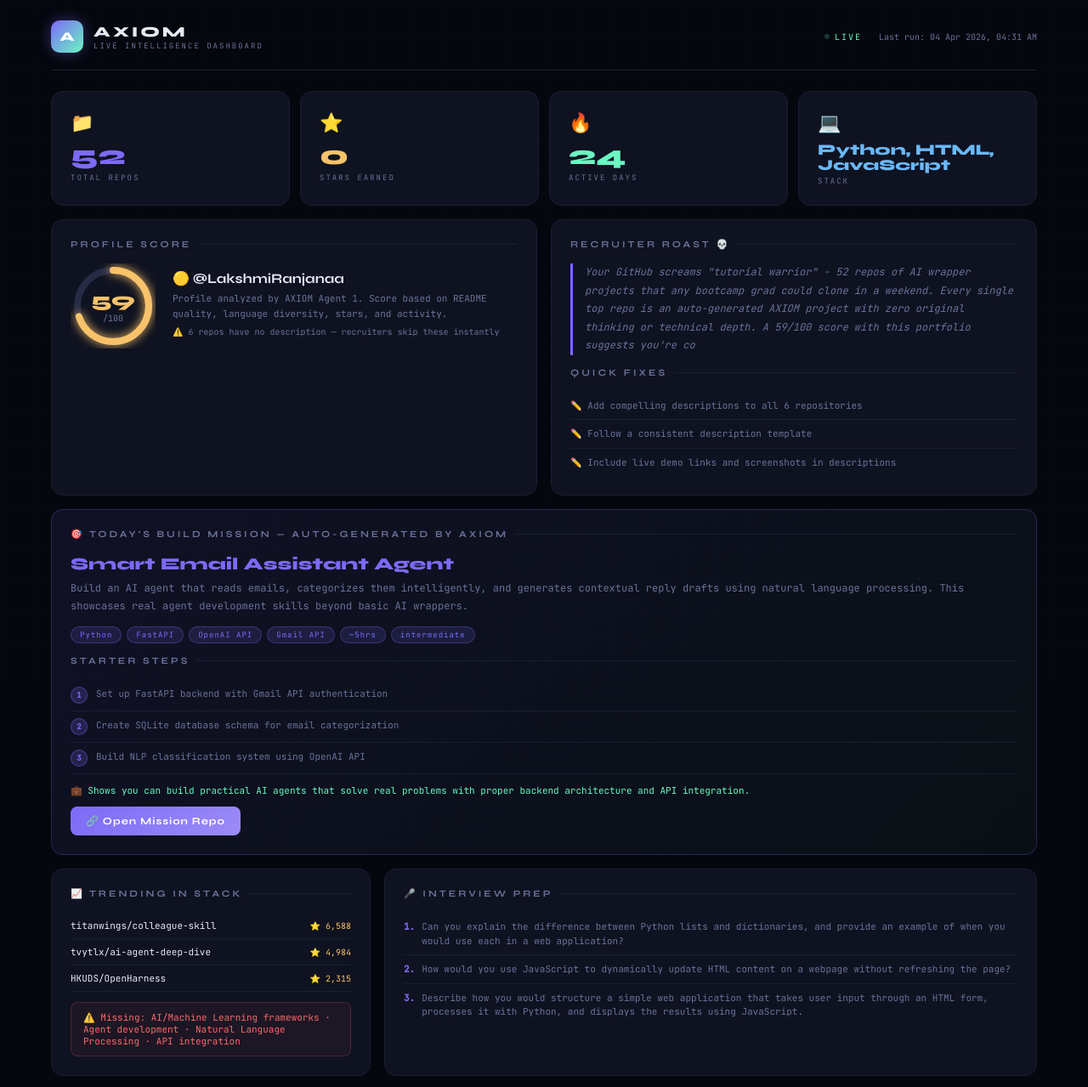
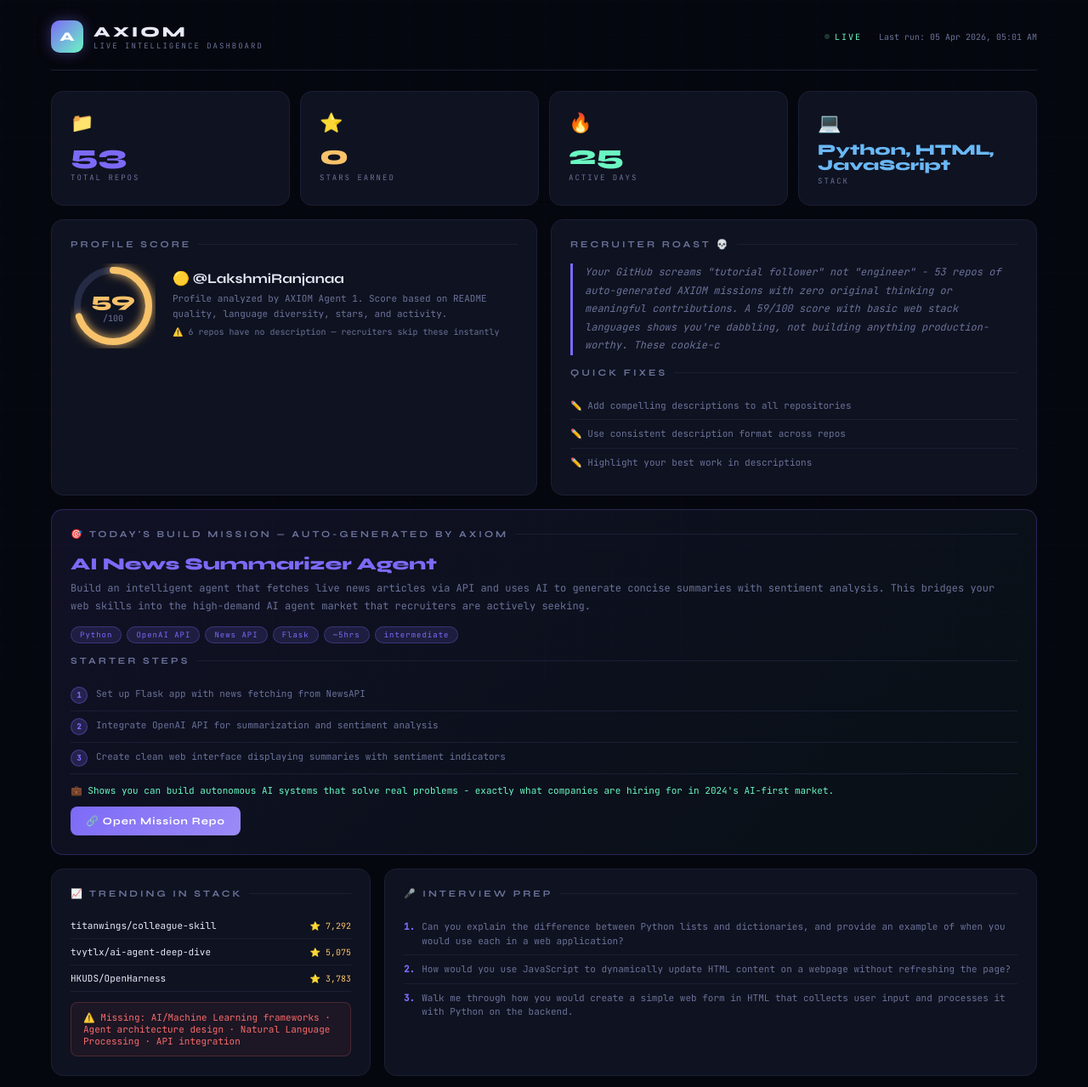
Before and after one commit to LakshmiRanjanaa/axiom, a plain HTML site: page docs/index.html in a window 1280 px wide. Shown: the top 1279 px of the page at 85% size. Drawn offline with Linux system fonts and the light colour scheme.

Commit message:
🤖 AXIOM: Update live dashboard

```diff
--- a/docs/index.html
+++ b/docs/index.html
@@ -75,7 +75,7 @@ footer{text-align:center;padding:24px 0;font-size:10px;color:var(--m);letter-spa
   </div>
   <div style="display:flex;align-items:center;gap:20px;flex-wrap:wrap;">
     <div class="live"><div class="dot"></div>LIVE</div>
-    <div class="last-run">Last run: 04 Apr 2026, 04:31 AM</div>
+    <div class="last-run">Last run: 05 Apr 2026, 05:01 AM</div>
   </div>
 </header>
 
@@ -83,7 +83,7 @@ footer{text-align:center;padding:24px 0;font-size:10px;color:var(--m);letter-spa
 <div class="grid4">
   <div class="card">
     <div class="stat-icon">📁</div>
-    <div class="stat-val" style="color:var(--a)">52</div>
+    <div class="stat-val" style="color:var(--a)">53</div>
     <div class="stat-label">Total Repos</div>
   </div>
   <div class="card">
@@ -93,7 +93,7 @@ footer{text-align:center;padding:24px 0;font-size:10px;color:var(--m);letter-spa
   </div>
   <div class="card">
     <div class="stat-icon">🔥</div>
-    <div class="stat-val" style="color:var(--a3)">24</div>
+    <div class="stat-val" style="color:var(--a3)">25</div>
     <div class="stat-label">Active Days</div>
   </div>
   <div class="card">
@@ -131,10 +131,10 @@ footer{text-align:center;padding:24px 0;font-size:10px;color:var(--m);letter-spa
   </div>
   <div class="card">
     <div class="card-title">Recruiter Roast 💀</div>
-    <div class="roast-text">Your GitHub screams "tutorial warrior" - 52 repos of AI wrapper projects that any bootcamp grad could clone in a weekend. Every single top repo is an auto-generated AXIOM project with zero original thinking or technical depth. A 59/100 score with this portfolio suggests you're co</div>
+    <div class="roast-text">Your GitHub screams "tutorial follower" not "engineer" - 53 repos of auto-generated AXIOM missions with zero original thinking or meaningful contributions. A 59/100 score with basic web stack languages shows you're dabbling, not building anything production-worthy. These cookie-c</div>
     <div style="margin-top:14px;">
       <div class="card-title">Quick Fixes</div>
-      <div class="fix-item">✏️ Add compelling descriptions to all 6 repositories</div><div class="fix-item">✏️ Follow a consistent description template</div><div class="fix-item">✏️ Include live demo links and screenshots in descriptions</div>
+      <div class="fix-item">✏️ Add compelling descriptions to all repositories</div><div class="fix-item">✏️ Use consistent description format across repos</div><div class="fix-item">✏️ Highlight your best work in descriptions</div>
     </div>
   </div>
 </div>
@@ -142,17 +142,17 @@ footer{text-align:center;padding:24px 0;font-size:10px;color:var(--m);letter-spa
 <!-- MISSION -->
 <div class="mission-card">
   <div class="card-title">🎯 Today's Build Mission — Auto-Generated by AXIOM</div>
-  <div class="mission-title">Smart Email Assistant Agent</div>
-  <div class="mission-desc">Build an AI agent that reads emails, categorizes them intelligently, and generates contextual reply drafts using natural language processing. This showcases real agent development skills beyond basic AI wrappers.</div>
+  <div class="mission-title">AI News Summarizer Agent</div>
+  <div class="mission-desc">Build an intelligent agent that fetches live news articles via API and uses AI to generate concise summaries with sentiment analysis. This bridges your web skills into the high-demand AI agent market that recruiters are actively seeking.</div>
   <div class="tags">
-    <span class="tag">Python</span><span class="tag">FastAPI</span><span class="tag">OpenAI API</span><span class="tag">Gmail API</span>
+    <span class="tag">Python</span><span class="tag">OpenAI API</span><span class="tag">News API</span><span class="tag">Flask</span>
     <span class="tag">~5hrs</span>
     <span class="tag">intermediate</span>
   </div>
   <div class="card-title">Starter Steps</div>
-  <div class="step-item"><span class="step-num">1</span>Set up FastAPI backend with Gmail API authentication</div><div class="step-item"><span class="step-num">2</span>Create SQLite database schema for email categorization</div><div class="step-item"><span class="step-num">3</span>Build NLP classification system using OpenAI API</div>
-  <p style="font-size:11px;color:var(--a3);margin-top:12px;">💼 Shows you can build practical AI agents that solve real problems with proper backend architecture and API integration.</p>
-  <a href="https://github.com/LakshmiRanjanaa/axiom-mission-smart-email-assistant-agent" target="_blank" class="repo-btn">🔗 Open Mission Repo</a>
+  <div class="step-item"><span class="step-num">1</span>Set up Flask app with news fetching from NewsAPI</div><div class="step-item"><span class="step-num">2</span>Integrate OpenAI API for summarization and sentiment analysis</div><div class="step-item"><span class="step-num">3</span>Create clean web interface displaying summaries with sentiment indicators</div>
+  <p style="font-size:11px;color:var(--a3);margin-top:12px;">💼 Shows you can build autonomous AI systems that solve real problems - exactly what companies are hiring for in 2024's AI-first market.</p>
+  <a href="https://github.com/LakshmiRanjanaa/axiom-mission-ai-news-summarizer-agent" target="_blank" class="repo-btn">🔗 Open Mission Repo</a>
 </div>
 
 <!-- TRENDING + INTERVIEW -->
@@ -162,21 +162,21 @@ footer{text-align:center;padding:24px 0;font-size:10px;color:var(--m);letter-spa
 
             <div class="trend-item">
               <span class="trend-name">titanwings/colleague-skill</span>
-              <span class="trend-stars">⭐ 6,588</span>
+              <span class="trend-stars">⭐ 7,292</span>
             </div>
             <div class="trend-item">
               <span class="trend-name">tvytlx/ai-agent-deep-dive</span>
-              <span class="trend-stars">⭐ 4,984</span>
+              <span class="trend-stars">⭐ 5,075</span>
             </div>
             <div class="trend-item">
               <span class="trend-name">HKUDS/OpenHarness</span>
-              <span class="trend-stars">⭐ 2,315</span>
+              <span class="trend-stars">⭐ 3,783</span>
             </div>
-    <div class="missing-box">⚠️ Missing: AI/Machine Learning frameworks · Agent development · Natural Language Processing · API integration</div>
+    <div class="missing-box">⚠️ Missing: AI/Machine Learning frameworks · Agent architecture design · Natural Language Processing · API integration</div>
   </div>
   <div class="card" style="grid-column:span 2">
     <div class="card-title">🎤 Interview Prep</div>
-    <div class="q-item"><span class="q-num">1.</span> Can you explain the difference between Python lists and dictionaries, and provide an example of when you would use each in a web application?</div><div class="q-item"><span class="q-num">2.</span> How would you use JavaScript to dynamically update HTML content on a webpage without refreshing the page?</div><div class="q-item"><span class="q-num">3.</span> Describe how you would structure a simple web application that takes user input through an HTML form, processes it with Python, and displays the results using JavaScript.</div>
+    <div class="q-item"><span class="q-num">1.</span> Can you explain the difference between Python lists and dictionaries, and provide an example of when you would use each in a web application?</div><div class="q-item"><span class="q-num">2.</span> How would you use JavaScript to dynamically update HTML content on a webpage without refreshing the page?</div><div class="q-item"><span class="q-num">3.</span> Walk me through how you would create a simple web form in HTML that collects user input and processes it with Python on the backend.</div>
   </div>
 </div>
 
```
